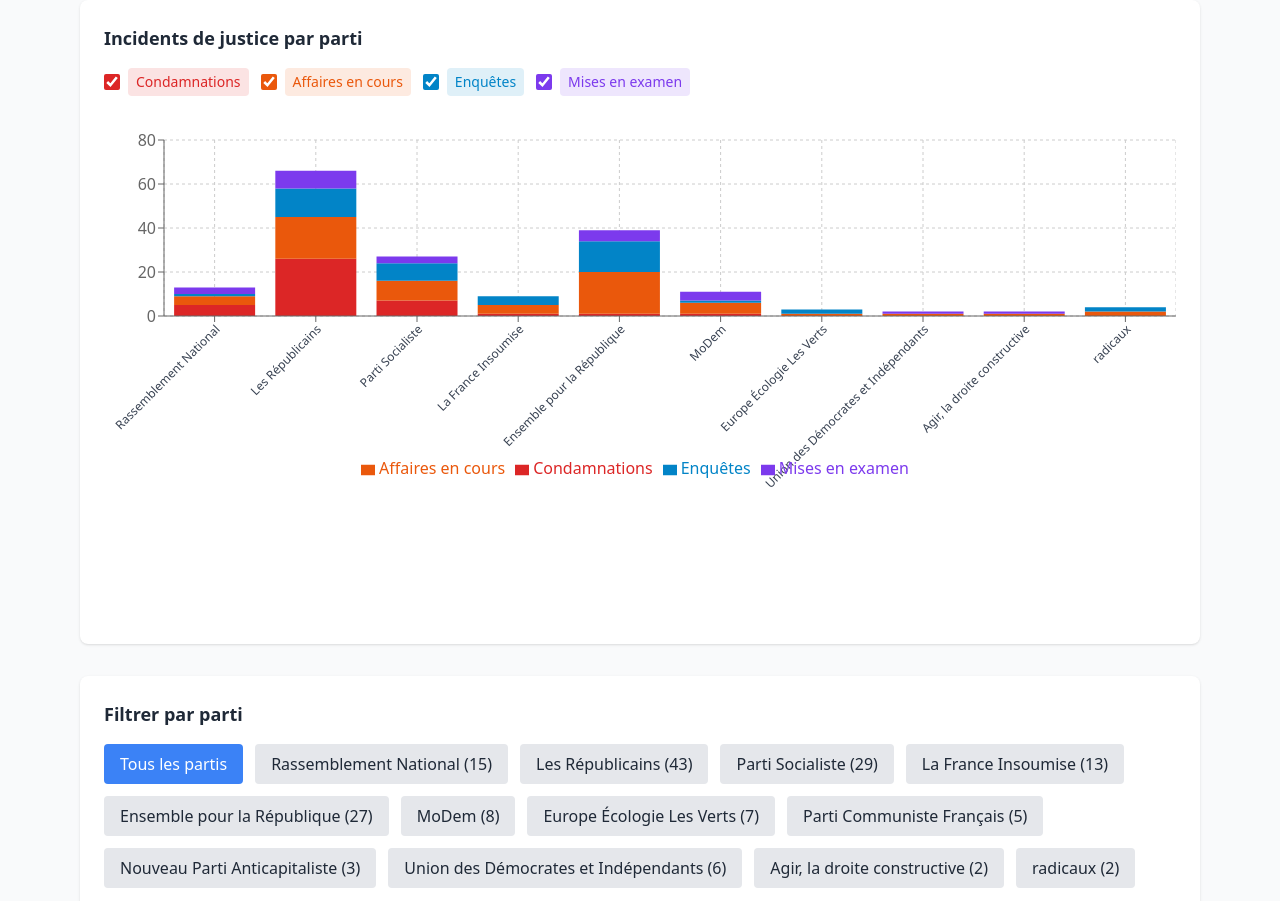
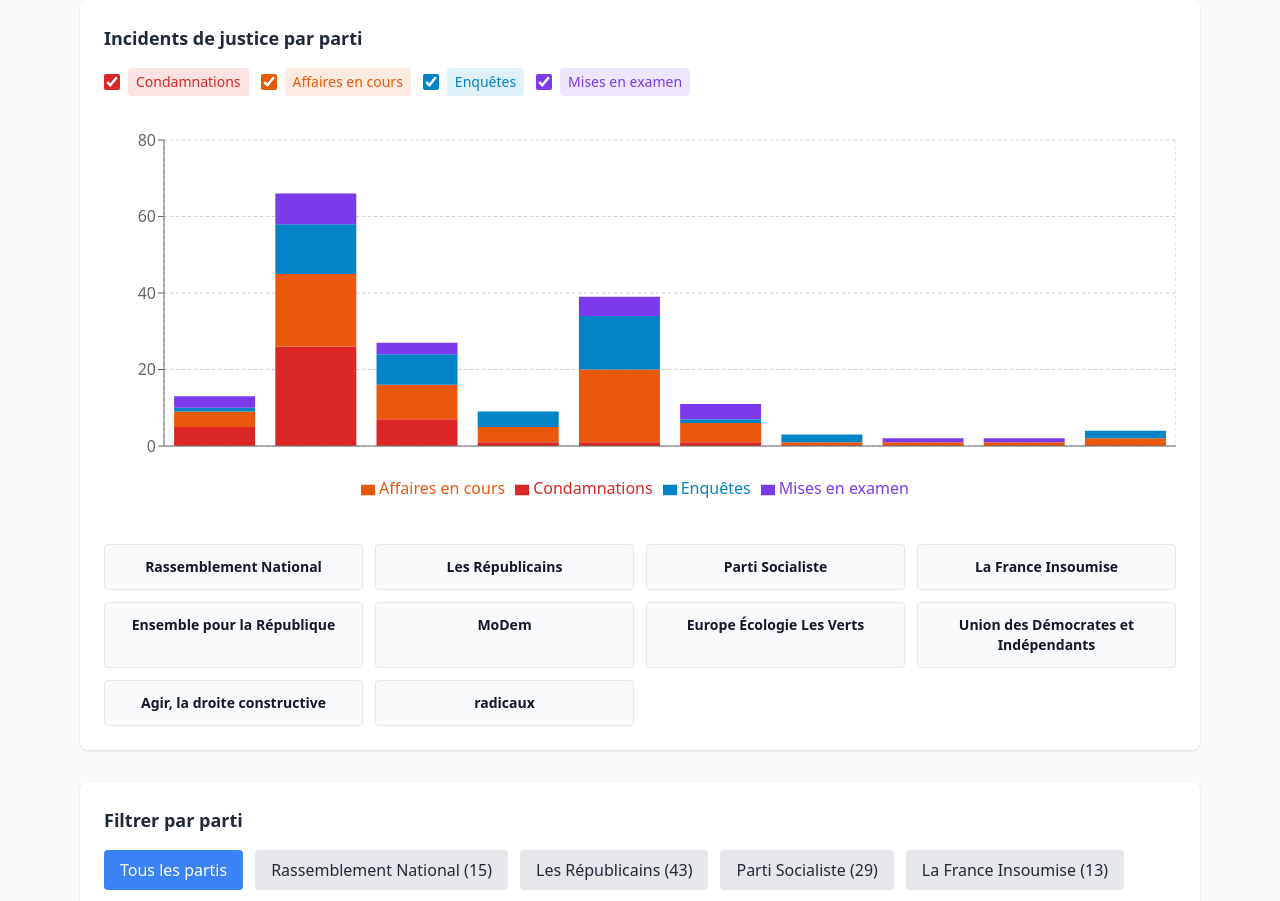
Before and after one commit to bennetradim-code/frenchpolitics, a React (Vite) app: page / in a window 1280 px wide. Shown: the part 500-1401 px from the top of the page. Built offline with nearby package versions, Linux system fonts and the light colour scheme.

Commit message:
fix: display party labels below chart in grid format to avoid overlapping

```diff
--- a/src/components/PartyStats.jsx
+++ b/src/components/PartyStats.jsx
@@ -112,16 +112,13 @@
 
         {/* Chart */}
         {chartData.length > 0 ? (
-          <ResponsiveContainer width="100%" height={500}>
-            <BarChart data={chartData} margin={{ bottom: 140, left: 0, right: 0, top: 20 }}>
+          <div>
+            <ResponsiveContainer width="100%" height={400}>
+              <BarChart data={chartData} margin={{ bottom: 20, left: 0, right: 0, top: 20 }}>
                 <CartesianGrid strokeDasharray="3 3" />
                 <XAxis
                   dataKey="name"
-                angle={-45}
-                textAnchor="end"
-                height={140}
-                interval={0}
-                tick={{ fontSize: 12, fill: '#374151' }}
+                  tick={false}
                 />
                 <YAxis allowDecimals={false} />
                 <Tooltip
@@ -142,6 +139,14 @@
                 ))}
               </BarChart>
             </ResponsiveContainer>
+            <div className="mt-6 grid grid-cols-2 md:grid-cols-3 lg:grid-cols-4 gap-3">
+              {chartData.map((item) => (
+                <div key={item.name} className="bg-gray-50 p-3 rounded border border-gray-200 text-center">
+                  <p className="text-sm font-semibold text-gray-900 break-words">{item.fullName}</p>
+                </div>
+              ))}
+            </div>
+          </div>
         ) : (
           <p className="text-gray-500 text-center py-8">Sélectionnez au moins un type d'incident pour afficher le graphique.</p>
         )}
```
Lines whose indentation alone changed are shown as unchanged.
